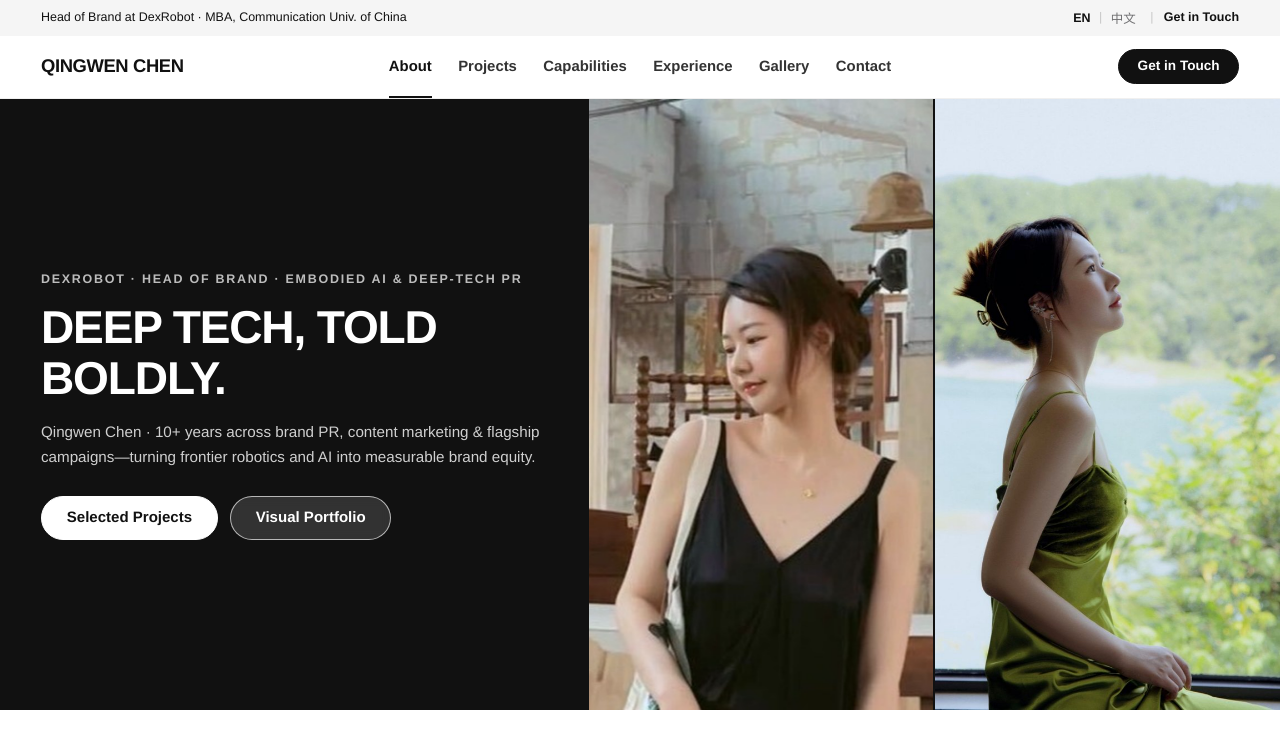
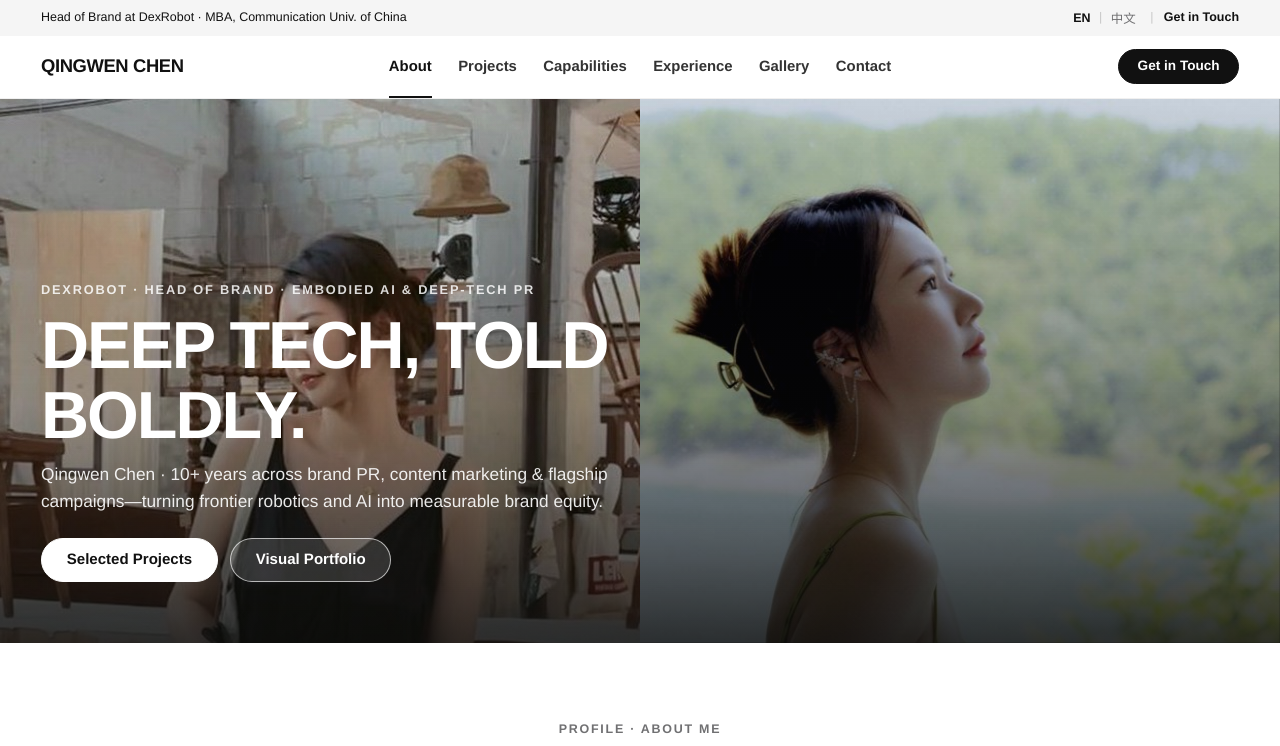
Before and after one commit to qingwenchen0212/qingwenchen0212.github.io, a plain HTML site: page index.html in a window 1280 px wide. Shown: the top 746 px of the page. Drawn offline with Linux system fonts and the light colour scheme.

Commit message:
Restore full-bleed dual-photo Nike Hero banner

```diff
--- a/assets/css/main.css
+++ b/assets/css/main.css
@@ -416,7 +416,7 @@ img {
 }
 
 /* ==========================================================================
-   2. Nike Editorial Split Hero (Zero Text Over Faces)
+   2. Nike Full-Bleed Dual Photographic Hero Banner
    ========================================================================== */
 .hero-section {
   position: relative;
@@ -426,72 +426,16 @@ img {
 
 .hero-stage {
   position: relative;
-  max-width: 1680px;
-  margin: 0 auto;
-  min-height: clamp(470px, 64vh, 640px);
-  display: grid;
-  grid-template-columns: minmax(0, 0.92fr) minmax(0, 1.08fr);
-}
-
-.hero-copy-pane {
-  display: flex;
-  align-items: center;
-  padding: clamp(2.4rem, 5vw, 4.2rem) clamp(1.5rem, 3.6vw, 3.4rem) clamp(2.4rem, 5vw, 4.2rem) var(--gutter);
-  background: var(--bg-dark);
-  color: #ffffff;
-  z-index: 2;
-}
-
-.hero-overlay__content {
   width: 100%;
-  max-width: 560px;
-  color: #ffffff;
-}
-
-.hero-eyebrow {
-  margin: 0 0 0.75rem;
-  font-size: 0.78rem;
-  font-weight: 700;
-  letter-spacing: 0.14em;
-  text-transform: uppercase;
-  color: rgba(255, 255, 255, 0.72);
-}
-
-.hero-title {
-  margin: 0 0 0.9rem;
-  font-size: clamp(2.1rem, 3.6vw, 3.35rem);
-  font-weight: 900;
-  letter-spacing: -0.025em;
-  line-height: 1.12;
-  color: #ffffff;
-}
-
-.hero-subtitle {
-  margin: 0 0 1.65rem;
-  font-size: clamp(0.95rem, 1.15vw, 1.04rem);
-  font-weight: 400;
-  color: rgba(255, 255, 255, 0.8);
-  line-height: 1.65;
-}
-
-.hero-actions {
-  display: flex;
-  flex-wrap: wrap;
-  gap: 0.75rem;
-}
-
-.hero-visual-pane {
+  height: clamp(470px, 68vh, 680px);
   display: grid;
   grid-template-columns: 1fr 1fr;
-  gap: 2px;
-  background: var(--bg-dark);
-  min-height: 100%;
 }
 
 .hero-stage__pane {
   position: relative;
   overflow: hidden;
-  background: #1a1a1a;
+  background: #181818;
 }
 
 .hero-stage__img {
@@ -501,6 +445,69 @@ img {
   display: block;
   filter: contrast(1.03) saturate(1.02);
   will-change: transform;
+}
+
+.hero-stage__scrim {
+  position: absolute;
+  inset: 0;
+  background: linear-gradient(
+    to top,
+    rgba(12, 12, 12, 0.84) 0%,
+    rgba(12, 12, 12, 0.36) 44%,
+    rgba(12, 12, 12, 0.1) 100%
+  );
+  pointer-events: none;
+}
+
+.hero-overlay {
+  position: absolute;
+  inset: 0;
+  display: flex;
+  align-items: flex-end;
+  padding-bottom: clamp(2.2rem, 5vw, 3.8rem);
+}
+
+.hero-overlay__content {
+  width: 100%;
+  max-width: var(--container-max);
+  margin: 0 auto;
+  padding-inline: var(--gutter);
+  color: #ffffff;
+  animation: fadeInUp 0.45s ease both;
+}
+
+.hero-eyebrow {
+  margin: 0 0 0.6rem;
+  font-size: 0.8rem;
+  font-weight: 700;
+  letter-spacing: 0.14em;
+  text-transform: uppercase;
+  color: rgba(255, 255, 255, 0.84);
+}
+
+.hero-title {
+  margin: 0 0 0.65rem;
+  font-size: clamp(2.35rem, 5.2vw, 4.4rem);
+  font-weight: 900;
+  letter-spacing: -0.03em;
+  line-height: 1.06;
+  color: #ffffff;
+  max-width: 16ch;
+}
+
+.hero-subtitle {
+  margin: 0 0 1.45rem;
+  font-size: clamp(0.98rem, 1.35vw, 1.14rem);
+  font-weight: 400;
+  color: rgba(255, 255, 255, 0.9);
+  max-width: 60ch;
+  line-height: 1.55;
+}
+
+.hero-actions {
+  display: flex;
+  flex-wrap: wrap;
+  gap: 0.75rem;
 }
 
 /* ==========================================================================
@@ -1477,13 +1484,7 @@ img {
 
   .hero-stage {
     grid-template-columns: 1fr;
-    min-height: auto;
-  }
-
-  .hero-visual-pane {
-    order: -1;
-    height: 360px;
-    grid-template-columns: 1fr;
+    height: clamp(460px, 74vh, 580px);
   }
 
   .hero-stage__pane--secondary {
--- a/assets/js/app.js
+++ b/assets/js/app.js
@@ -84,7 +84,14 @@
 
     el.innerHTML = `
       <div class="hero-stage">
-        <div class="hero-copy-pane">
+        <div class="hero-stage__pane">
+          <img class="hero-stage__img" src="${escapeHtml(h.primaryImage)}" alt="${escapeHtml(t(h.primaryAlt))}" style="object-position: center 22%;" />
+        </div>
+        <div class="hero-stage__pane hero-stage__pane--secondary">
+          <img class="hero-stage__img" src="${escapeHtml(h.secondaryImage)}" alt="${escapeHtml(t(h.secondaryAlt))}" style="object-position: center 22%;" />
+        </div>
+        <div class="hero-stage__scrim" aria-hidden="true"></div>
+        <div class="hero-overlay">
           <div class="hero-overlay__content">
             <p class="hero-eyebrow">${escapeHtml(t(h.eyebrow))}</p>
             <h1 class="hero-title">${escapeHtml(t(h.headline))}</h1>
@@ -93,14 +100,6 @@
               <a class="pill-btn pill-btn--light" href="#projects">${escapeHtml(t(h.primaryCta))}</a>
               <a class="pill-btn pill-btn--ghost-light" href="#gallery">${escapeHtml(t(h.secondaryCta))}</a>
             </div>
-          </div>
-        </div>
-        <div class="hero-visual-pane">
-          <div class="hero-stage__pane">
-            <img class="hero-stage__img" src="${escapeHtml(h.primaryImage)}" alt="${escapeHtml(t(h.primaryAlt))}" style="object-position: center 20%;" />
-          </div>
-          <div class="hero-stage__pane hero-stage__pane--secondary">
-            <img class="hero-stage__img" src="${escapeHtml(h.secondaryImage)}" alt="${escapeHtml(t(h.secondaryAlt))}" style="object-position: center 22%;" />
           </div>
         </div>
       </div>
```
Also changed, not shown: index.html (+2 -2 lines).
